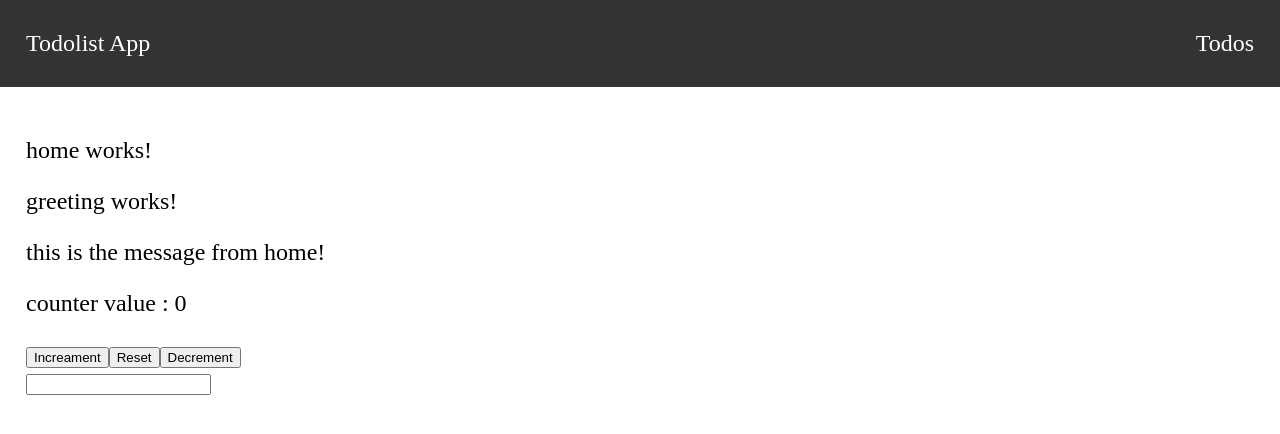
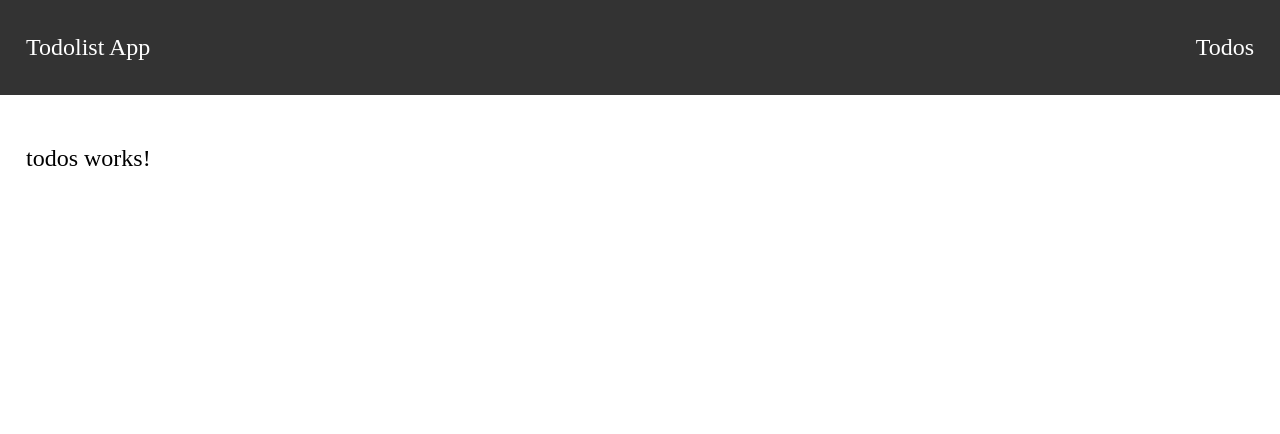
Before and after one commit to devmanoshri/Todolist, an Angular app: page /todos in a window 1280 px wide. Before the commit this address led to /. Shown: the top 434 px of the page. Built offline with nearby package versions, Linux system fonts and the light colour scheme.

Commit message:
add todo component

```diff
--- a/src/app/app.component.ts
+++ b/src/app/app.component.ts
@@ -1,18 +1,16 @@
 import { Component } from '@angular/core';
 import { RouterOutlet } from '@angular/router';
-import { HomeComponent } from './home/home.component';
 import { HeaderComponent } from './components/header/header.component';
 
 @Component({
   selector: 'app-root',
-  imports: [RouterOutlet, HomeComponent, HeaderComponent],
+  imports: [RouterOutlet, HeaderComponent],
   template: `
    <app-header />
    <main>
-     <app-home />
+      <router-outlet />
    </main>
-    <router-outlet />
-  `,
+   `,
   styles: [`
     p{
       background-color:red;
--- a/src/app/app.routes.ts
+++ b/src/app/app.routes.ts
@@ -1,3 +1,17 @@
 import { Routes } from '@angular/router';
 
-export const routes: Routes = [];
+export const routes: Routes = [
+    {
+        path: '',
+        pathMatch: 'full',
+        loadComponent: () => {
+            return import('./home/home.component').then(m => m.HomeComponent)
+        }
+    },
+    {
+        path: 'todos',
+        loadComponent: () => {
+            return import('./todos/todos.component').then(m => m.TodosComponent)
+        }
+    }
+];
--- a/src/app/components/header/header.component.html
+++ b/src/app/components/header/header.component.html
@@ -1,6 +1,10 @@
 <header>
     <nav>
-        <span>{{title()}}</span>
-        <span>Todos</span>
+        <span routerLink="/">{{title()}}</span>
+
+        <ul>
+            <li routerLink="/todos">Todos</li>
+        </ul>
+
     </nav>
 </header>
--- a/src/app/components/header/header.component.scss
+++ b/src/app/components/header/header.component.scss
@@ -2,13 +2,34 @@
     background-color: #333;
     color: white;
     padding-inline: 26px;
-    padding-block: 30px;
+    padding-block: 10px;
     align-items: center;
 
-    nav{
-        width:100%;
+    nav {
+        width: 100%;
         display: flex;
         justify-content: space-between;
+        align-items: center;
+
+        span {
+            &:hover {
+                text-decoration: underline;
+                color: antiquewhite;
+                cursor: pointer;
+            }
+        }
+
+        ul {
+            li {
+                list-style: none;
+
+                &:hover {
+                    text-decoration: underline;
+                    color: antiquewhite;
+                    cursor: pointer;
+                }
+            }
+        }
     }
 
 }
--- a/src/app/components/header/header.component.ts
+++ b/src/app/components/header/header.component.ts
@@ -1,8 +1,9 @@
 import { Component, signal } from '@angular/core';
+import { RouterLink } from "@angular/router";
 
 @Component({
   selector: 'app-header',
-  imports: [],
+  imports: [RouterLink],
   templateUrl: './header.component.html',
   styleUrl: './header.component.scss'
 })
--- /dev/null
+++ b/src/app/todos/todos.component.html
@@ -0,0 +1 @@
+<p>todos works!</p>
```
Also changed, not shown: src/app/todos/todos.component.ts (added, +11 -0 lines), src/app/todos/todos.component.scss (added), 1 other file (tests, documents, lock files or other folders).
